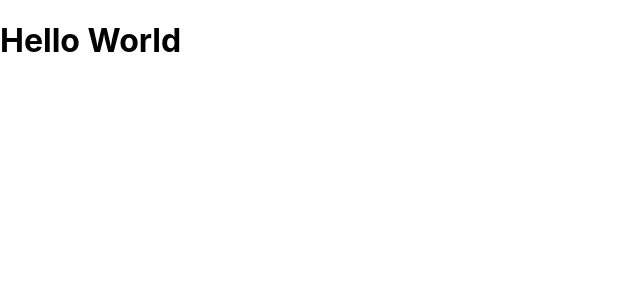
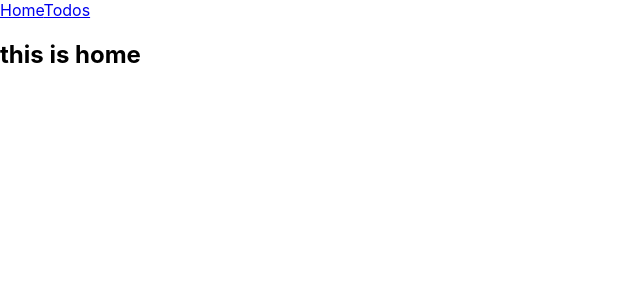
Before and after one commit to praveenkhanal/react-to-do-app, a React (Create React App) app: page / in a window 1280 px wide. Shown: the top 300 px of the page, without its empty margins (0-640 px from the left). Built offline with nearby package versions, Linux system fonts and the light colour scheme.

Commit message:
creating components, container and routes

```diff
--- a/src/App.js
+++ b/src/App.js
@@ -1,10 +1,17 @@
 import React, { Component } from 'react';
+import Header from './components/Header';
+import MyRoutes from './config/routes';
+import { Switch, Route } from 'react-router-dom';
+import Home from './components/Home';
+import TodosContainer from './containers/TodosContainer';
+
 
 class App extends Component {
   render() {
     return (
       <div className="App">
-        <h1>Hello World</h1>
+      <Header/>
+         { MyRoutes }
       </div>
     );
   }
--- /dev/null
+++ b/src/components/Header.js
@@ -0,0 +1,15 @@
+import React, {Component} from 'react';
+import {Link} from 'react-router-dom';
+
+class Header extends Component{
+  render(){
+    return (
+      <header>
+        <Link to={'/'}>Home</Link>
+        <Link to={'/todos'}>Todos</Link>
+      </header>
+    )
+  }
+}
+
+export default Header
--- /dev/null
+++ b/src/components/Home.js
@@ -0,0 +1,13 @@
+import React, { Component } from 'react';
+
+class Home extends Component {
+  render() {
+    return (
+      <h2>
+        this is home
+      </h2>
+    );
+  }
+}
+
+export default Home;
--- /dev/null
+++ b/src/config/routes.js
@@ -0,0 +1,11 @@
+import React from 'react';
+import { Switch, Route } from 'react-router-dom';
+import Home from '../components/Home';
+import TodosContainer from '../containers/TodosContainer';
+
+export default (
+  <Switch>
+    <Route exact path='/' component={ Home }/>
+    <Route path='/todos' component={ TodosContainer }/>
+  </Switch>
+)
--- /dev/null
+++ b/src/containers/TodosContainer.js
@@ -0,0 +1,13 @@
+import React, { Component } from 'react';
+
+class Todos extends Component {
+  render() {
+    return (
+      <h2>
+        this is Todos
+      </h2>
+    );
+  }
+}
+
+export default Todos;
--- a/src/index.js
+++ b/src/index.js
@@ -1,12 +1,17 @@
 import React from 'react';
 import ReactDOM from 'react-dom';
 import './index.css';
+import { BrowserRouter } from 'react-router-dom';
 import App from './App';
-import * as serviceWorker from './serviceWorker';
+// import * as serviceWorker from './serviceWorker';
 
-ReactDOM.render(<App />, document.getElementById('root'));
+ReactDOM.render((
+<BrowserRouter>
+    <App/>
+</BrowserRouter>
+), document.getElementById('root'));
 
 // If you want your app to work offline and load faster, you can change
 // unregister() to register() below. Note this comes with some pitfalls.
 // Learn more about service workers: http://bit.ly/CRA-PWA
-serviceWorker.unregister();
+// serviceWorker.unregister();
```
